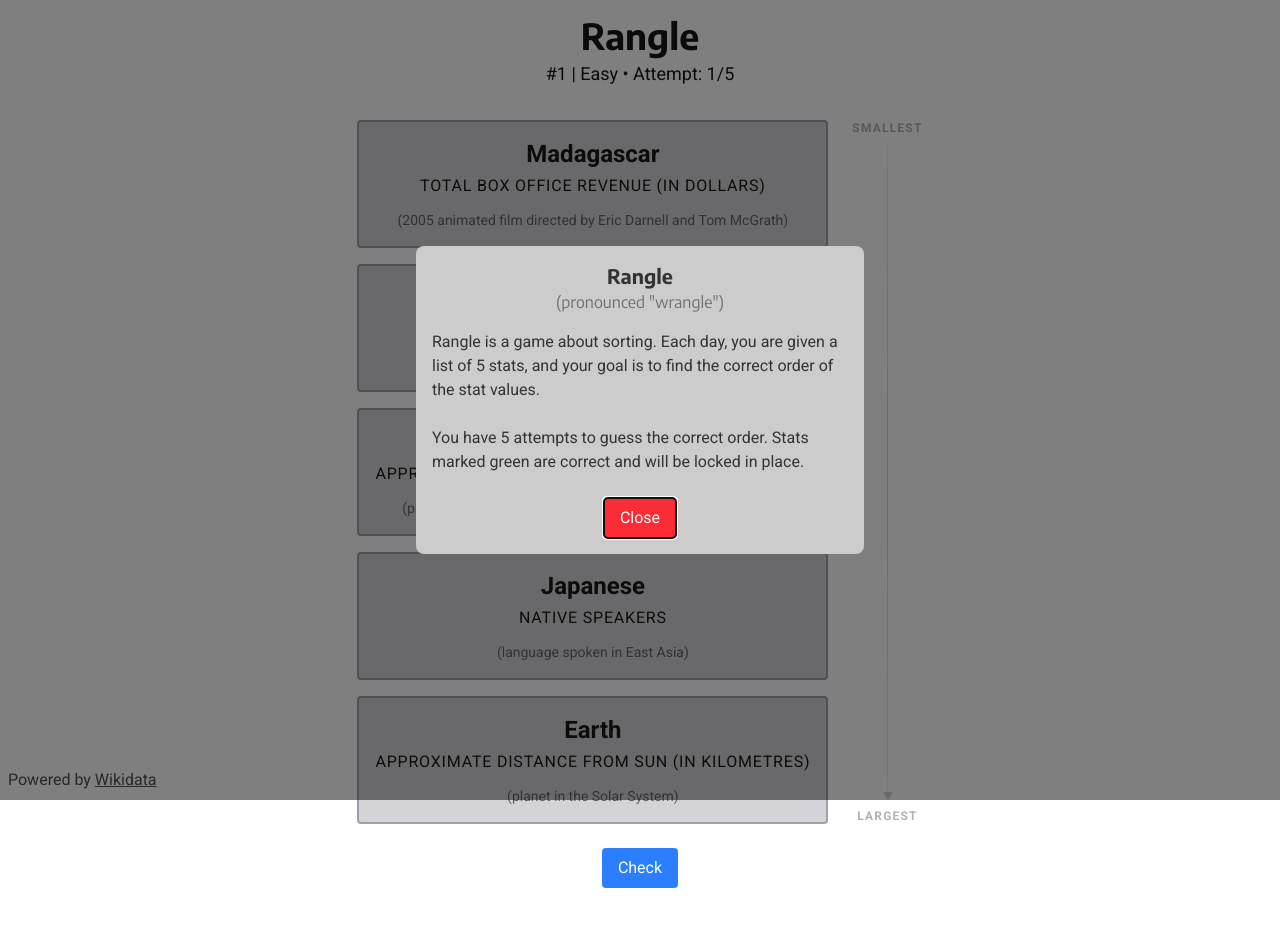
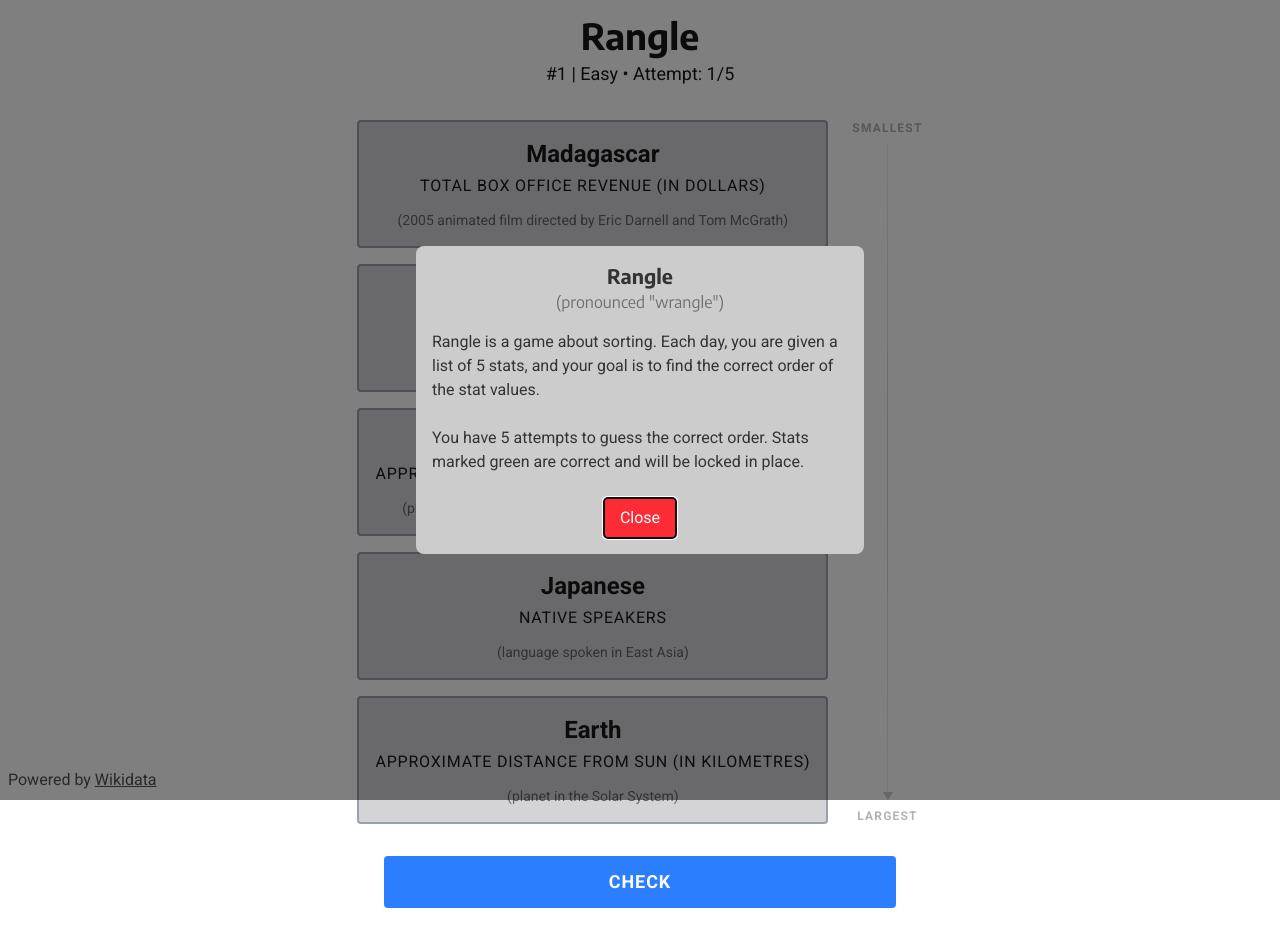
Before and after one commit to obfuscatedgenerated/rangle, a Next.js app: page / in a window 1280 px wide. Built offline with nearby package versions, Linux system fonts and the light colour scheme.

Commit message:
make button much bigger

```diff
--- a/src/app/page.tsx
+++ b/src/app/page.tsx
@@ -3,13 +3,13 @@ import {Game} from "@/components/Game";
 
 export default function Home() {
     return (
-        <main className="flex-1 flex-col m-4 flex items-center justify-center">
+        <main className="flex-1 flex-col m-4 pb-4 sm:pb-0 flex items-center justify-center">
             <InfoPopup/>
 
             <h1 className="font-title text-3xl sm:text-4xl mb-1 font-bold">Rangle</h1>
             <Game />
 
-            <p className="fixed left-2 bottom-2 opacity-75 text-xs sm:text-base">Powered by <a href="https://www.wikidata.org/" target="_blank" rel="noopener noreferrer" className="underline">Wikidata</a></p>
+            <p className="sm:fixed left-2 bottom-2 opacity-75 text-xs sm:text-base">Powered by <a href="https://www.wikidata.org/" target="_blank" rel="noopener noreferrer" className="underline">Wikidata</a></p>
         </main>
     );
 }
--- a/src/components/Game.tsx
+++ b/src/components/Game.tsx
@@ -149,6 +149,7 @@ export const Game = () => {
 
             <p className="mb-4 sm:mb-8 text-sm sm:text-lg">#{today_data.number} | {today_data.difficulty} • Attempt: {finished ? attempts.length : attempts.length + 1}/5</p>
 
+            <div className="flex flex-col items-center gap-2">
                 <div className="flex">
                     <DraggableStats
                         puzzle={current_order}
@@ -174,9 +175,10 @@ export const Game = () => {
                     </div>
                 </div>
 
-            <button disabled={finished} className="my-4 sm:my-6 px-4 py-2 bg-blue-500 text-white rounded cursor-pointer disabled:bg-gray-500 disabled:cursor-auto" onClick={check_answer}>
+                <button disabled={finished} className="w-full text-lg font-bold uppercase tracking-wider sm:max-w-lg my-4 sm:my-6 px-4 py-3 bg-blue-500 text-white rounded cursor-pointer disabled:bg-gray-500 disabled:cursor-auto" onClick={check_answer}>
                     Check
                 </button>
+            </div>
 
             {finished_correctly && (
                 <ReactConfetti width={window_size.width} height={window_size.height} />
```
Lines whose indentation alone changed are shown as unchanged.
